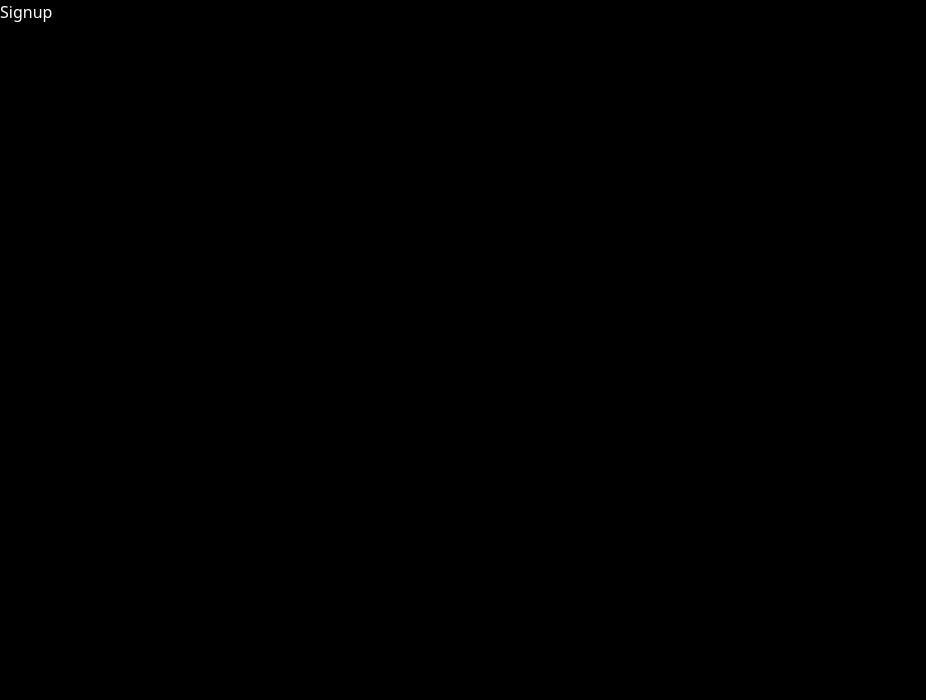
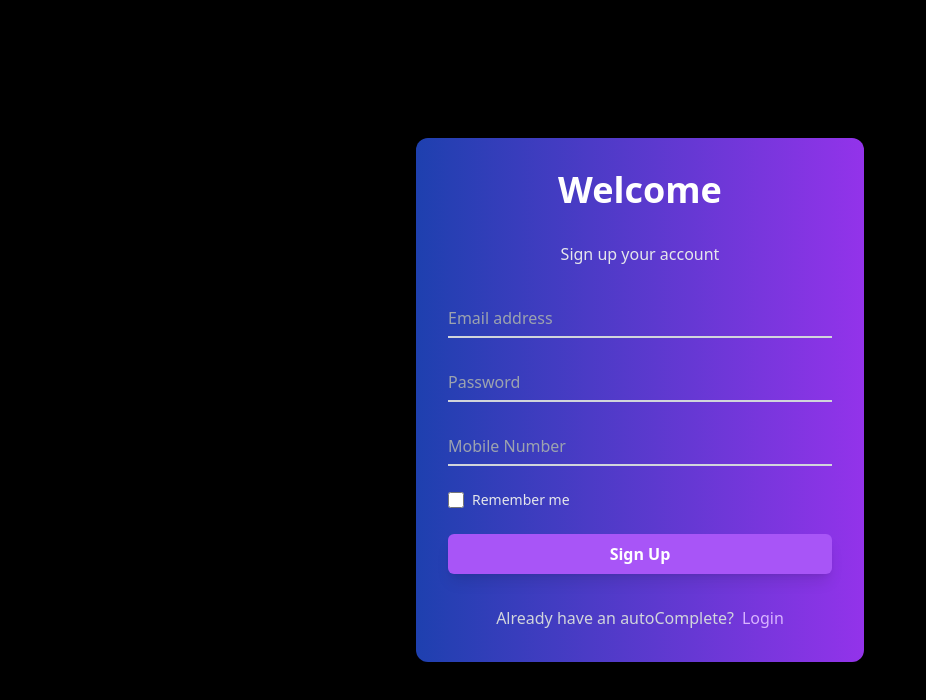
Before and after one commit to meabhiarya1/Full-stack-Ecom-react-node, a React (Vite) app in the folder Frontend/: page /signup in a window 1280 px wide. Shown: the top 700 px of the page, without its empty margins (0-926 px from the left). Built offline with nearby package versions, Linux system fonts and the light colour scheme.

Commit message:
login and signup page added

```diff
--- a/Frontend/src/Pages/Home.jsx
+++ b/Frontend/src/Pages/Home.jsx
@@ -14,7 +14,7 @@ const Home = () => {
   const productData = useSelector((state) => state.data);
   const cartData = useSelector((state) => state.cart);
 
-  console.log(productData);
+  // console.log(productData);
 
   return (
     <div>
--- a/Frontend/src/Pages/Login.jsx
+++ b/Frontend/src/Pages/Login.jsx
@@ -1,11 +1,97 @@
-import React from 'react'
+import React from "react";
+import { NavLink, useNavigate } from "react-router-dom";
 
 const Login = () => {
+  const navigate = useNavigate();
+
   return (
-    <div>
-      Login
-    </div>
-  )
-}
+    <>
+      <div className="flex justify-center items-center h-screen ">
+        <div
+          style={{ animation: "slideInFromLeft 1s ease-out" }}
+          className="max-w-md w-full bg-gradient-to-r from-blue-800 to-purple-600 rounded-xl shadow-2xl overflow-hidden p-8 space-y-8 text-center"
+        >
+          <h2
+            style={{ animation: "appear 2s ease-out" }}
+            className="text-center text-4xl font-extrabold text-white"
+          >
+            Welcome
+          </h2>
+          <p
+            style={{ animation: "appear 3s ease-out" }}
+            className="text-center text-gray-200"
+          >
+            Sign in to your account
+          </p>
+          <form method="POST" action="#" className="space-y-6">
+            <div className="relative">
+              <input
+                placeholder="john@example.com"
+                className="peer h-10 w-full border-b-2 border-gray-300 text-white bg-transparent placeholder-transparent focus:outline-none focus:border-purple-500 p-1"
+                required=""
+                id="email"
+                name="email"
+                type="email"
+                autoComplete="off"
+              />
+              <label
+                className="absolute left-0 -top-3.5 text-gray-500 text-sm transition-all peer-placeholder-shown:text-base peer-placeholder-shown:text-gray-400 peer-placeholder-shown:top-2 peer-focus:-top-3.5 peer-focus:text-purple-500 peer-focus:text-sm"
+                htmlFor="email" // Using htmlFor instead of for as per React's convention
+              >
+                Email address
+              </label>
+            </div>
 
-export default Login
+            <div className="relative">
+              <input
+                placeholder="Password"
+                className="peer h-10 w-full border-b-2 border-gray-300 text-white bg-transparent placeholder-transparent focus:outline-none focus:border-purple-500 p-1"
+                required=""
+                id="password"
+                name="password"
+                type="password"
+                autoComplete="off"
+              />
+              <label
+                className="absolute left-0 -top-3.5 text-gray-500 text-sm transition-all peer-placeholder-shown:text-base peer-placeholder-shown:text-gray-400 peer-placeholder-shown:top-2 peer-focus:-top-3.5 peer-focus:text-purple-500 peer-focus:text-sm"
+                for="password"
+              >
+                Password
+              </label>
+            </div>
+            <div className="flex items-center justify-between">
+              <label className="flex items-center text-sm text-gray-200">
+                <input
+                  className="form-checkbox h-4 w-4 text-purple-600 bg-gray-800 border-gray-300 rounded"
+                  type="checkbox"
+                />
+                <span className="ml-2">Remember me</span>
+              </label>
+              <a className="text-sm text-purple-200 hover:underline" href="#">
+                Forgot your password?
+              </a>
+            </div>
+            <button
+              className="w-full py-2 px-4 bg-purple-500 hover:bg-purple-700 rounded-md shadow-lg text-white font-semibold transition duration-200"
+              type="submit"
+            >
+              Sign In
+            </button>
+          </form>
+
+          <div className="text-center text-gray-300">
+            Don't have an account?
+            <span
+              className="text-purple-300 hover:underline ml-2 mt-2"
+              onClick={() => navigate("/signup")}
+            >
+              Sign Up
+            </span>
+          </div>
+        </div>
+      </div>
+    </>
+  );
+};
+
+export default Login;
--- a/Frontend/src/Pages/Signup.jsx
+++ b/Frontend/src/Pages/Signup.jsx
@@ -1,12 +1,111 @@
-import React from 'react'
+import React from "react";
+import { NavLink, useNavigate } from "react-router-dom";
 
 const Signup = () => {
+  const navigate = useNavigate();
+
   return (
-    <div>
-      Signup
+    <div className="flex justify-center items-center h-screen ">
+      <div
+        style={{ animation: "slideInFromLeft 1s ease-out" }}
+        className="max-w-md w-full bg-gradient-to-r from-blue-800 to-purple-600 rounded-xl shadow-2xl overflow-hidden p-8 space-y-8 text-center"
+      >
+        <h2
+          style={{ animation: "appear 2s ease-out" }}
+          className="text-center text-4xl font-extrabold text-white"
+        >
+          Welcome
+        </h2>
+        <p
+          style={{ animation: "appear 3s ease-out" }}
+          className="text-center text-gray-200"
+        >
+          Sign up your account
+        </p>
+        <form method="POST" action="#" className="space-y-6">
+          <div className="relative">
+            <input
+              placeholder="john@example.com"
+              className="peer h-10 w-full border-b-2 border-gray-300 text-white bg-transparent placeholder-transparent focus:outline-none focus:border-purple-500 p-1"
+              required=""
+              id="email"
+              name="email"
+              type="email"
+              autoComplete="off"
+            />
+            <label
+              className="absolute left-0 -top-3.5 text-gray-500 text-sm transition-all peer-placeholder-shown:text-base peer-placeholder-shown:text-gray-400 peer-placeholder-shown:top-2 peer-focus:-top-3.5 peer-focus:text-purple-500 peer-focus:text-sm"
+              htmlFor="email" // Using htmlFor instead of for as per React's convention
+            >
+              Email address
+            </label>
+          </div>
+
+          <div className="relative">
+            <input
+              placeholder="Password"
+              className="peer h-10 w-full border-b-2 border-gray-300 text-white bg-transparent placeholder-transparent focus:outline-none focus:border-purple-500 p-1"
+              required=""
+              id="password"
+              name="password"
+              type="password"
+              autoComplete="off"
+            />
+            <label
+              className="absolute left-0 -top-3.5 text-gray-500 text-sm transition-all peer-placeholder-shown:text-base peer-placeholder-shown:text-gray-400 peer-placeholder-shown:top-2 peer-focus:-top-3.5 peer-focus:text-purple-500 peer-focus:text-sm"
+              for="password"
+            >
+              Password
+            </label>
+          </div>
+
+          <div className="relative">
+            <input
+              placeholder="number"
+              className="peer h-10 w-full border-b-2 border-gray-300 text-white bg-transparent placeholder-transparent focus:outline-none focus:border-purple-500 p-1"
+              required=""
+              id="number"
+              name="number"
+              type="number"
+              autoComplete="off"
+            />
+            <label
+              className="absolute left-0 -top-3.5 text-gray-500 text-sm transition-all peer-placeholder-shown:text-base peer-placeholder-shown:text-gray-400 peer-placeholder-shown:top-2 peer-focus:-top-3.5 peer-focus:text-purple-500 peer-focus:text-sm"
+              for="password"
+            >
+              Mobile Number
+            </label>
+          </div>
+
+          <div className="flex items-center justify-between">
+            <label className="flex items-center text-sm text-gray-200">
+              <input
+                className="form-checkbox h-4 w-4 text-purple-600 bg-gray-800 border-gray-300 rounded"
+                type="checkbox"
+              />
+              <span className="ml-2">Remember me</span>
+            </label>
+          </div>
+          <button
+            className="w-full py-2 px-4 bg-purple-500 hover:bg-purple-700 rounded-md shadow-lg text-white font-semibold transition duration-200"
+            type="submit"
+          >
+            Sign Up
+          </button>
+        </form>
+
+        <div className="text-center text-gray-300">
+          Already have an autoComplete?
+          <span
+            className="text-purple-300 hover:underline ml-2 mt-2"
+            onClick={() => navigate("/login")}
+          >
+            Login
+          </span>
+        </div>
+      </div>
     </div>
-  )
-}
+  );
+};
 
-export default Signup
-Signup
+export default Signup;
```
Also changed, not shown: Frontend/src/Pages/Login.css (added, +20 -0 lines).
